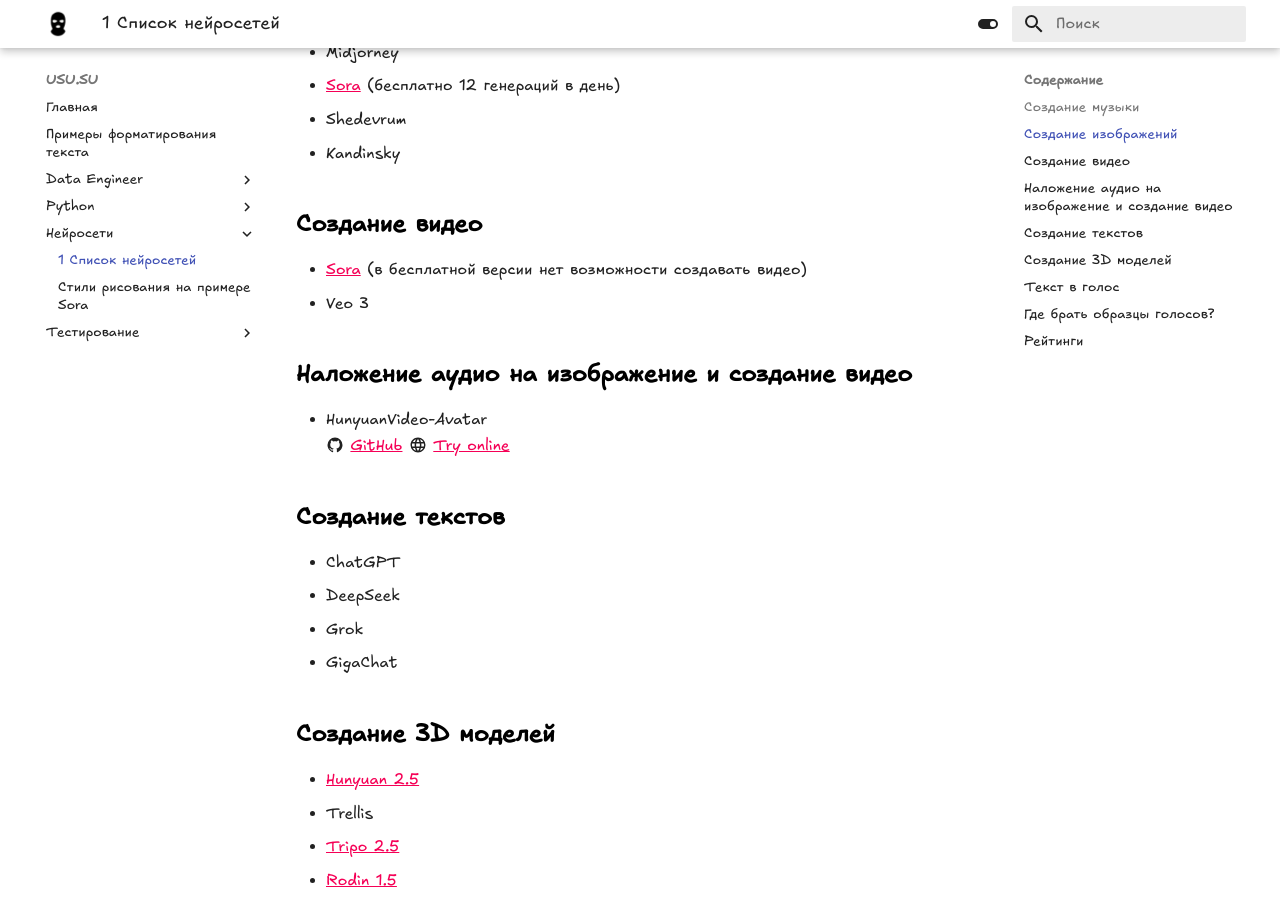
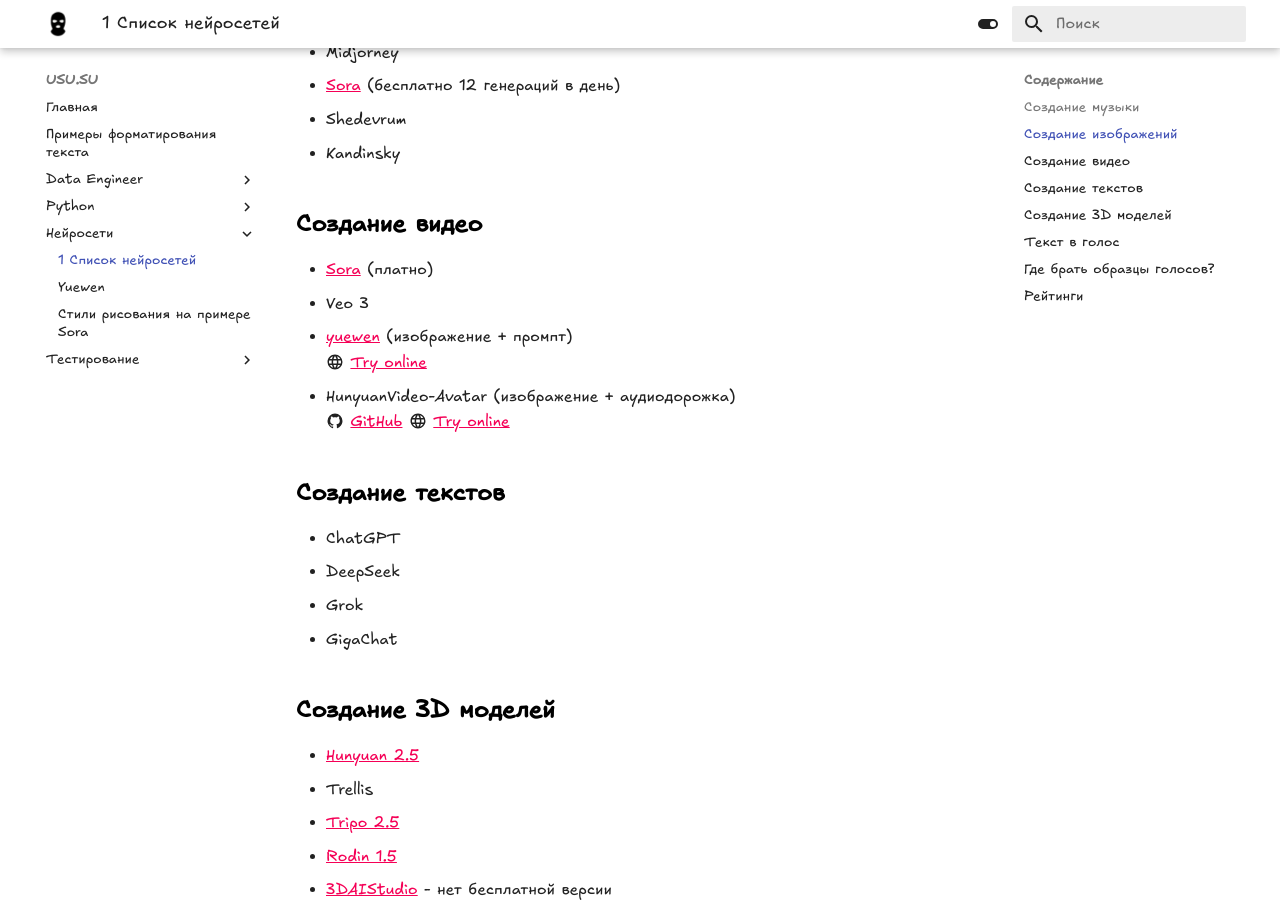
Before and after one commit to dypolyakov/knowledgebase, an MkDocs documentation site: the page built from docs/Нейросети/1 Список нейросетей.md, in a window 1280 px wide and 900 px high, scrolled down 340 px. Built offline with MkDocs 1.6.1 and Material for MkDocs 9.7.7, drawn with Linux system fonts in a browser that asks for light colours.

Commit message:
Обновлена инфа по нейросетям

```diff
--- a/docs/Нейросети/1 Список нейросетей.md
+++ b/docs/Нейросети/1 Список нейросетей.md
@@ -12,13 +12,13 @@
 
 ## Создание видео
 
-- [Sora](https://sora.chatgpt.com/) (в бесплатной версии нет возможности создавать видео)
+- [Sora](https://sora.chatgpt.com/) (платно)
 - Veo 3
+- [yuewen](yuewen.md) (изображение + промпт)
+  :material-web: [Try online](https://yuewen.cn/videos)
+- HunyuanVideo-Avatar (изображение + аудиодорожка)
+  :material-github: [GitHub](https://github.com/Tencent-Hunyuan/HunyuanVideo-Avatar) :material-web: [Try online](https://hunyuan.tencent.com/modelSquare/home/play?modelId=126)
 
-## Наложение аудио на изображение и создание видео
-
-- HunyuanVideo-Avatar
-  :material-github: [GitHub](https://github.com/Tencent-Hunyuan/HunyuanVideo-Avatar) :material-web: [Try online](https://hunyuan.tencent.com/modelSquare/home/play?modelId=126)
 ## Создание текстов
 
 - ChatGPT
```
Also changed, not shown: docs/Нейросети/yuewen.md (added, +2 -0 lines).
